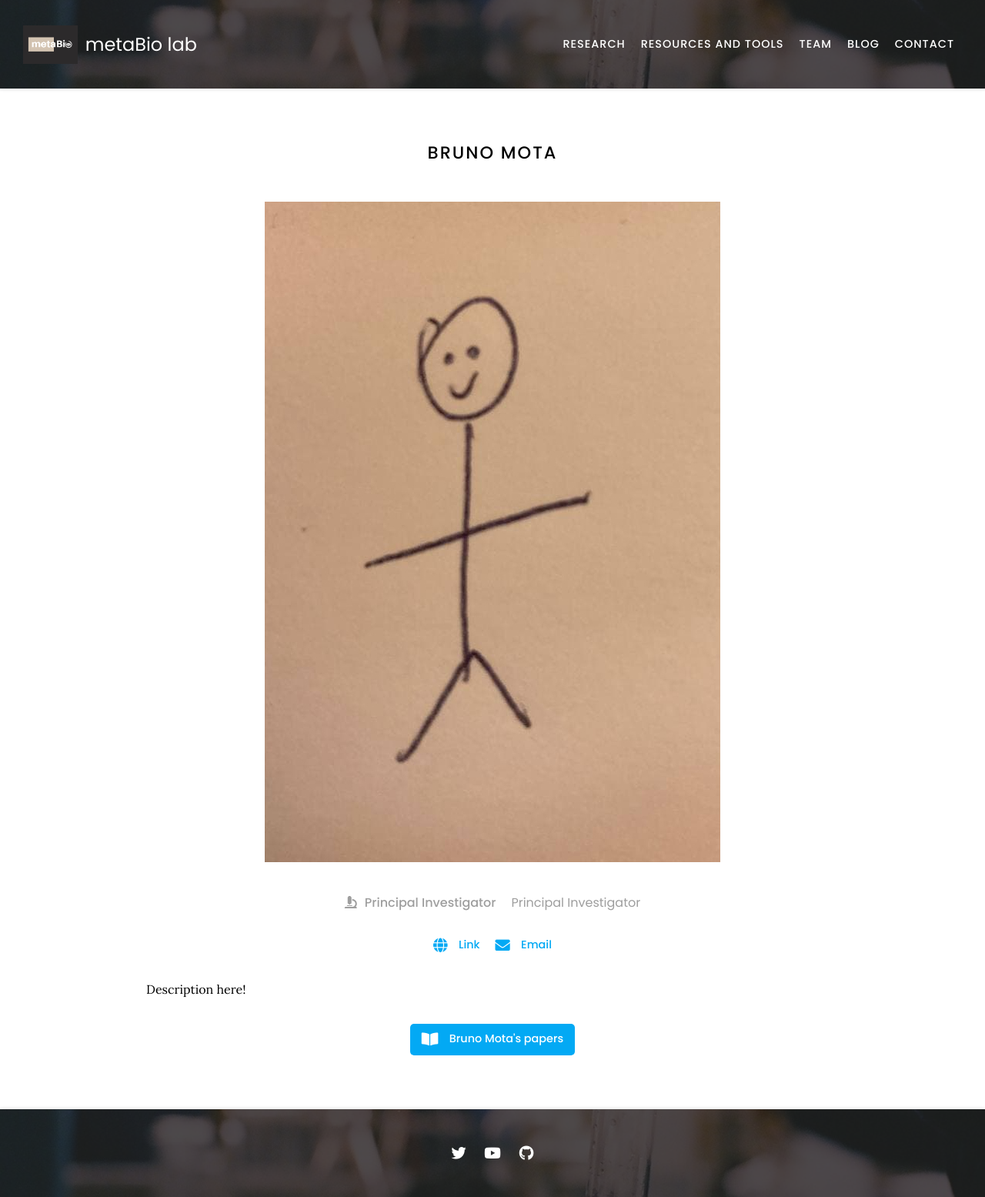
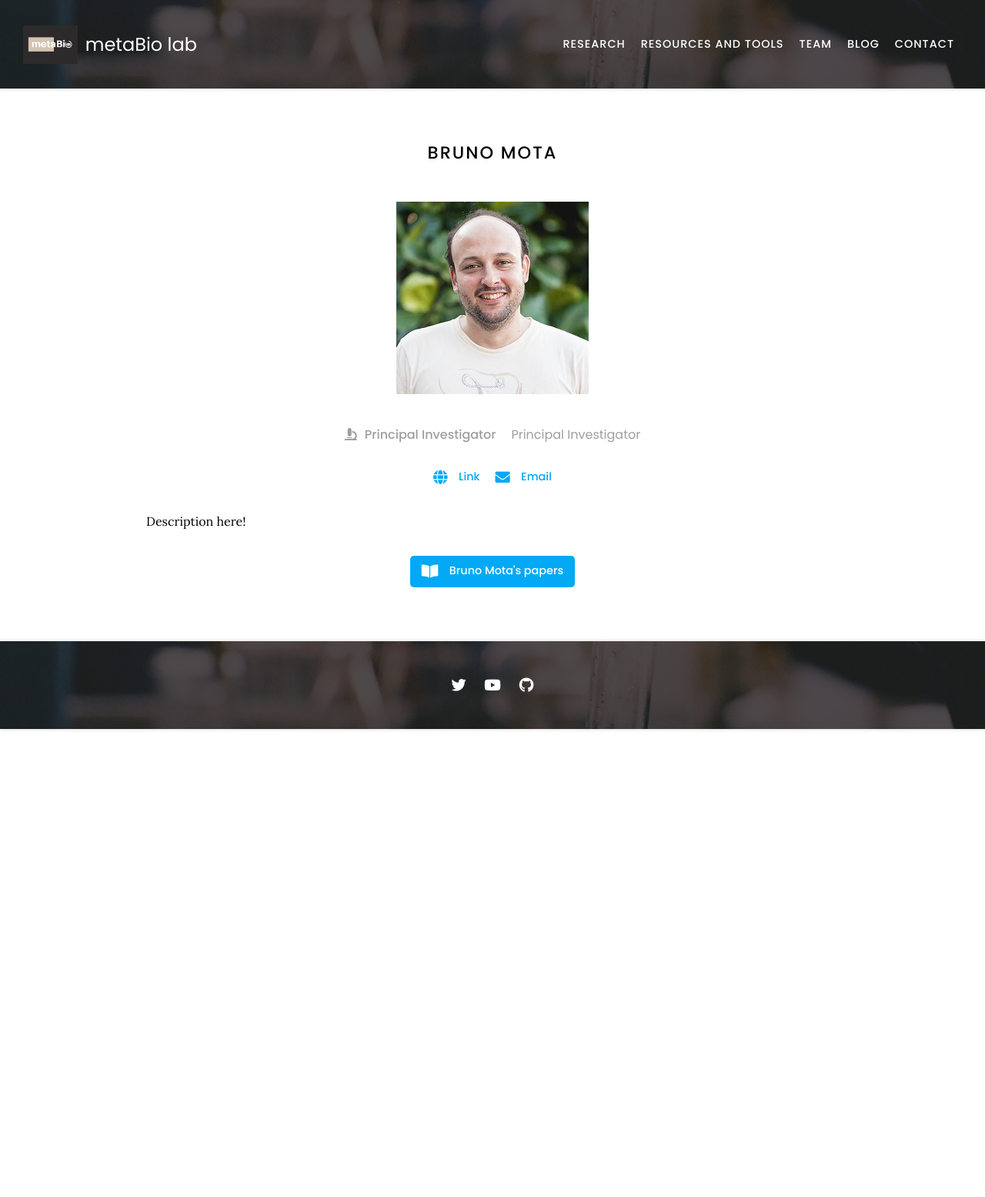
Before and after one commit to metaBIOlab/metabio, a Jekyll site: the page built from _members/bruno-mota.md, in a window 1280 px wide. Shown: the whole page at 77% size. Built offline with Jekyll 4.4.1, drawn with Linux system fonts in a browser that asks for light colours; nearby versions of some CDN libraries; after the commit the page ends 947 px from its top, so only the background shows below that.

Commit message:
Update bruno-mota.md

```diff
--- a/_members/bruno-mota.md
+++ b/_members/bruno-mota.md
@@ -1,6 +1,6 @@
 ---
 name: Bruno Mota
-image: images/member2.jpg
+image: images/Bruno.jpeg
 description: Principal Investigator
 role: pi
 aliases:
```
